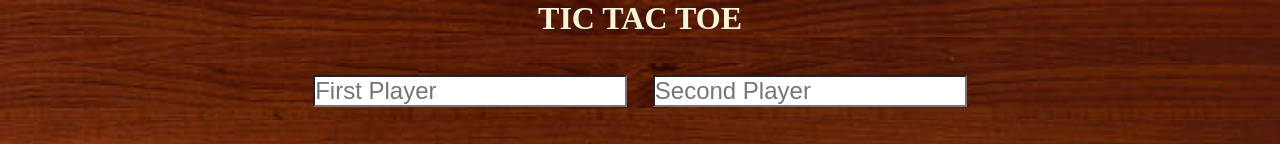
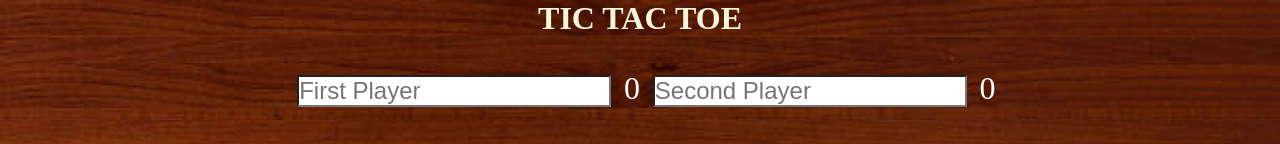
Before and after one commit to Mridul-lucifer/TIC-TAC-TOE, a React (Create React App) app: page / in a window 1280 px wide. Shown: the top 144 px of the page. Built offline with nearby package versions, Linux system fonts and the light colour scheme.

Commit message:
Manages history of player for multiple games

```diff
--- a/src/board.css
+++ b/src/board.css
@@ -39,6 +39,10 @@ img {
     width: 133px;
     margin-left: 15px ;
 }
+span{
+    color: white;
+    font-size: xx-large;
+}
 
 @media (max-width: 600px) {
     table{
--- a/src/board.js
+++ b/src/board.js
@@ -1,7 +1,9 @@
-import React from 'react'
+import React, { useState } from 'react'
 import './board.css'
 
 export default function Board() {
+    let [mark1,setMark1] = useState(0);
+    let [mark2,setMark2] = useState(0);
     let name1="First Player(Zero)",name2="Second Player(Cross)";
     let arr = ['0','0','0','0','0','0','0','0','0']
     function checkWinner(board) {
@@ -27,6 +29,14 @@ export default function Board() {
         }
         return 'ok';
     }
+    const resetGame = () => {
+        arr = ['0', '0', '0', '0', '0', '0', '0', '0', '0'];
+        player1 = true;
+        for(let i = 0 ; i < 9 ; i++){
+            document.getElementById(i).src = "https://raw.githubusercontent.com/Mridul-lucifer/TIC-TAC-TOE/refs/heads/main/src/pics/bg.jpg";
+        }
+
+    };
     let player1 = true;
     var handleClick = function(id){
         var int_id = id-'0';
@@ -48,17 +58,19 @@ export default function Board() {
         if(value==='Draw'){
             setTimeout(() => {
                 alert('Draw');
-                window.location.reload();
+                resetGame();
             }, 700)
         }else if(value ==='O'){
             setTimeout(() => {
                 alert(name1+' wins')
-                window.location.reload();
+                setMark1(mark1+1);
+                resetGame();
             }, 700)
         }else if(value ==='X'){
             setTimeout(() => {
                 alert(name2+' wins')
-                window.location.reload();
+                setMark2(mark2+1);
+                resetGame();
             }, 700)
         }
     }
@@ -72,10 +84,13 @@ export default function Board() {
                 <input onChange={(event)=>{
                     name1 = event.target.value;
                 }}placeholder ="First Player"></input>
+                <span>{mark1}</span>
                 <input onChange={(event)=>{
                     name2 = event.target.value;
                 }} placeholder='Second Player'></input>
+                <span>{mark2}</span>
             </form>
+
         </div>
         <table border='1'>
             <tr>
```
